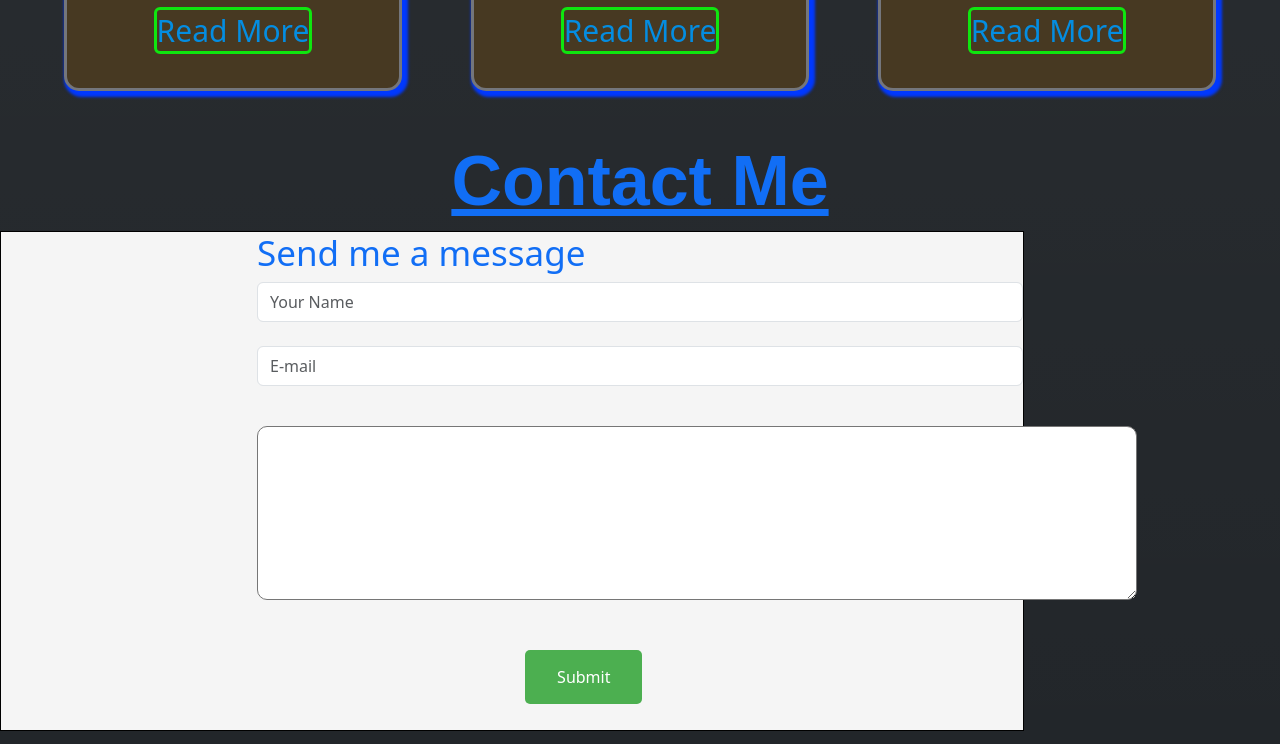
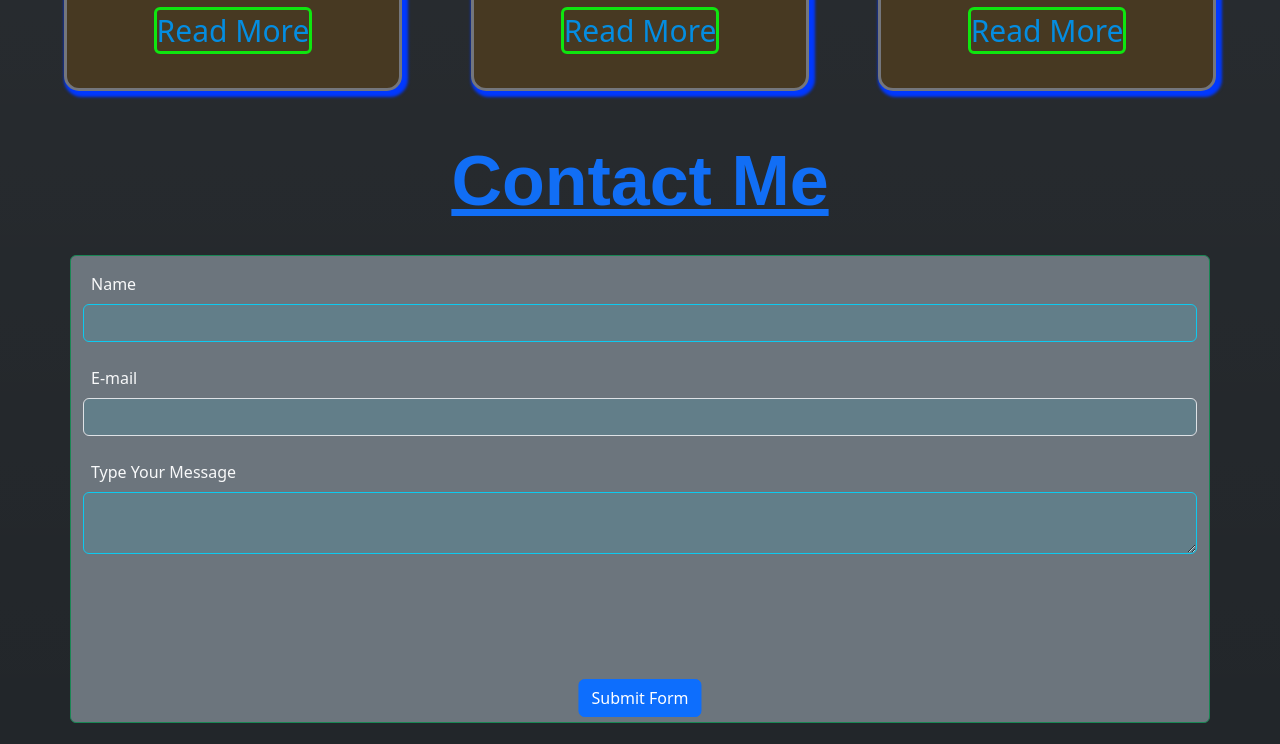
Before and after one commit to sandundil2002/My-portfolio-V1, a plain HTML site: page index.html in a window 1280 px wide. Shown: the part 3860-4604 px from the top of the page. Drawn offline with nearby package versions, Linux system fonts and the light colour scheme; grey boxes are pictures that could not be loaded; a web font is replaced by a local one.

Commit message:
contact-me implemented...

```diff
--- a/index.html
+++ b/index.html
@@ -235,30 +235,35 @@
         </div>
     </div><br><br>
 
+    <script src="https://web3forms.com/client/script.js" async defer></script>
     <script src="https://cdn.jsdelivr.net/npm/bootstrap@5.3.3/dist/js/bootstrap.bundle.min.js"
         integrity="sha384-YvpcrYf0tY3lHB60NNkmXc5s9fDVZLESaAA55NDzOxhy9GkcIdslK1eN7N6jIeHz"
         crossorigin="anonymous"></script>
 </body>
 
 <footer>
-    <h1 class="title"><u>Contact Me</u></h1>
+    <h1 class="title"><u>Contact Me</u></h1><br>
 
-    <div id="contact-container">
-        <h2 id="contact-title">Send me a message</h2>
-        <form id="cont-form">
-            <div>
-                <input type="email" class="form-control" id="exampleInputEmail1" aria-describedby="emailHelp"
-                    placeholder="Your Name">
-            </div><br>
-            <div class="mb-3">
-                <input type="password" class="form-control" id="exampleInputPassword1" placeholder="E-mail">
-            </div><br>
-            <div class="mb-3">
-                <textarea name="Message" id="comment" cols="93" rows="7" placeholder="Type Your Message..."> </textarea>
-            </div><br>
-            <button type="submit" id="btn-submit">Submit</button>
-        </form>
-    </div><br><br>
+    <form class="container-sm border border-success rounded bg-secondary" action="https://api.web3forms.com/submit"
+        method="POST">
+        <input type="hidden" name="access_key" value="6581ad61-8613-4c2a-b8cf-08265caca1cb">
+
+        <label for="exampleInputName" class="form-label ms-2 mt-3 text-light">Name</label>
+        <input type="text" class="form-control  bg-info bg-opacity-10 border border-info border-start-10 rounded-end"
+            name="Name" required><br>
+
+        <label for="exampleInputEmail" class="form-label ms-2 text-light">E-mail</label>
+        <input type="email" class="form-control  bg-info bg-opacity-10 border border-infoborder-start-10 rounded-end"
+            name="Email" required><br>
+
+        <label for="exampleInputMessage" class="form-label ms-2 text-light">Type Your Message</label>
+        <textarea name="message" class="form-control  bg-info bg-opacity-10 border border-info border-start-10 rounded-end"
+            required></textarea><br><br> <br>
+
+        <div class="h-captcha position-absolute top-90 start-50 translate-middle" data-captcha="true"></div><br><br><br>
+        <button type="submit" class="btn btn-primary position-absolute top-90 start-50 translate-middle">Submit
+            Form</button><br>
+    </form> <br>
 
     <div id="social-container">
         <img class="social-img" src="/assets/Linkedin.gif" alt="">
--- a/style/style.css
+++ b/style/style.css
@@ -962,55 +962,6 @@ body {
     border-color: #116EF5;
 }
 
-#contact-title {
-    font-size: 35px;
-    color: #116EF5;
-}
-
-#contact-container {
-    width: 80%;
-    height: 500px;
-    border: 1px solid black;
-    padding-left: 20%;
-    background-color: whitesmoke;
-}
-
-#cont-form {
-    display: flexbox;
-}
-
-.form-label {
-    color: #116EF5;
-}
-
-.form-control {
-    width: 80%;
-    height: 40px;
-    border-radius: 10px;
-}
-
-#comment {
-    border-radius: 10px;
-}
-
-#btn-submit {
-    background-color: #4CAF50;
-    border: none;
-    color: white;
-    padding: 15px 32px;
-    text-align: center;
-    text-decoration: none;
-    display: inline-block;
-    font-size: 16px;
-    margin: 4px 35%;
-    cursor: pointer;
-    border-radius: 5px;
-}
-
-#btn-submit:hover {
-    background-color: #45a049;
-}
-
 .social-img {
     width: 7%;
 }
```
